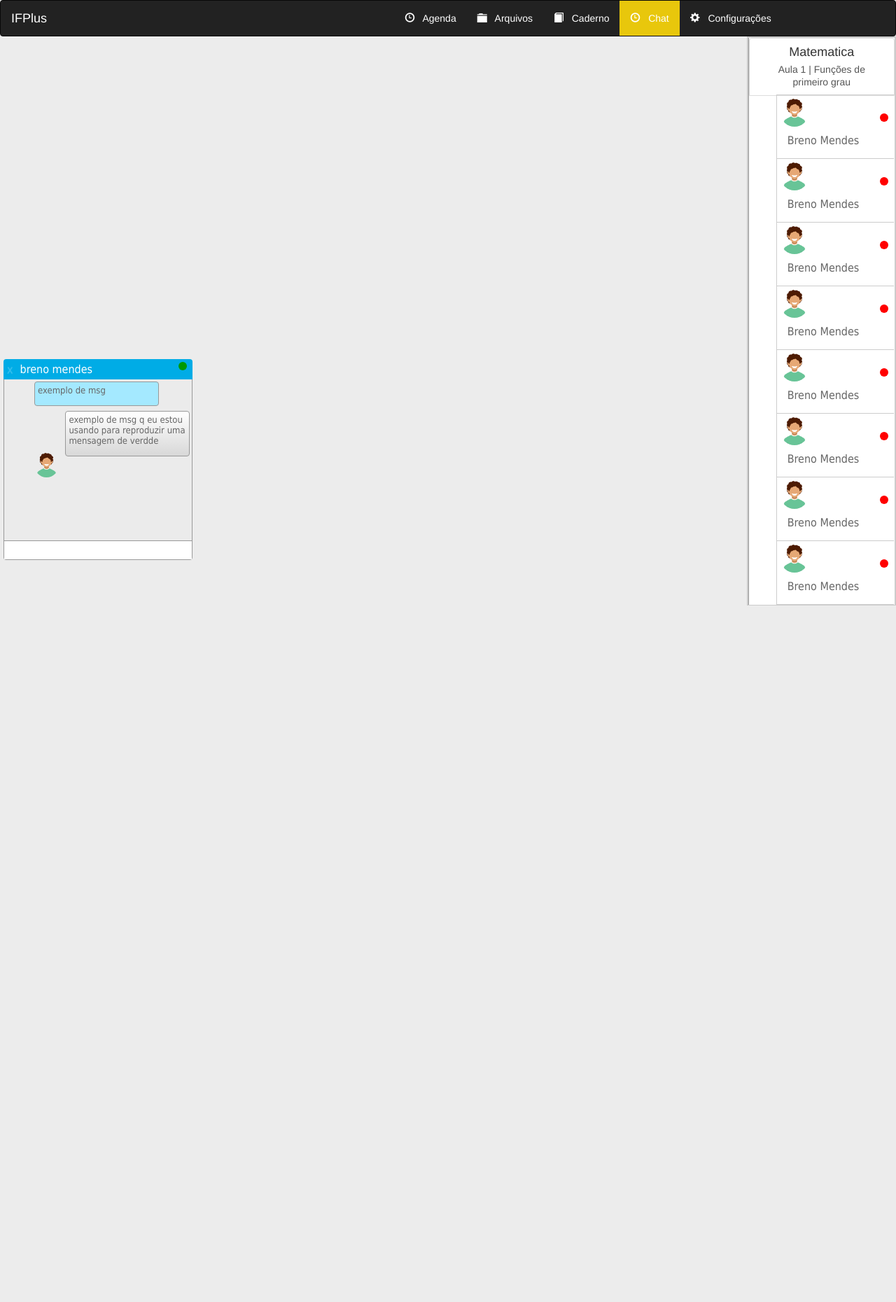
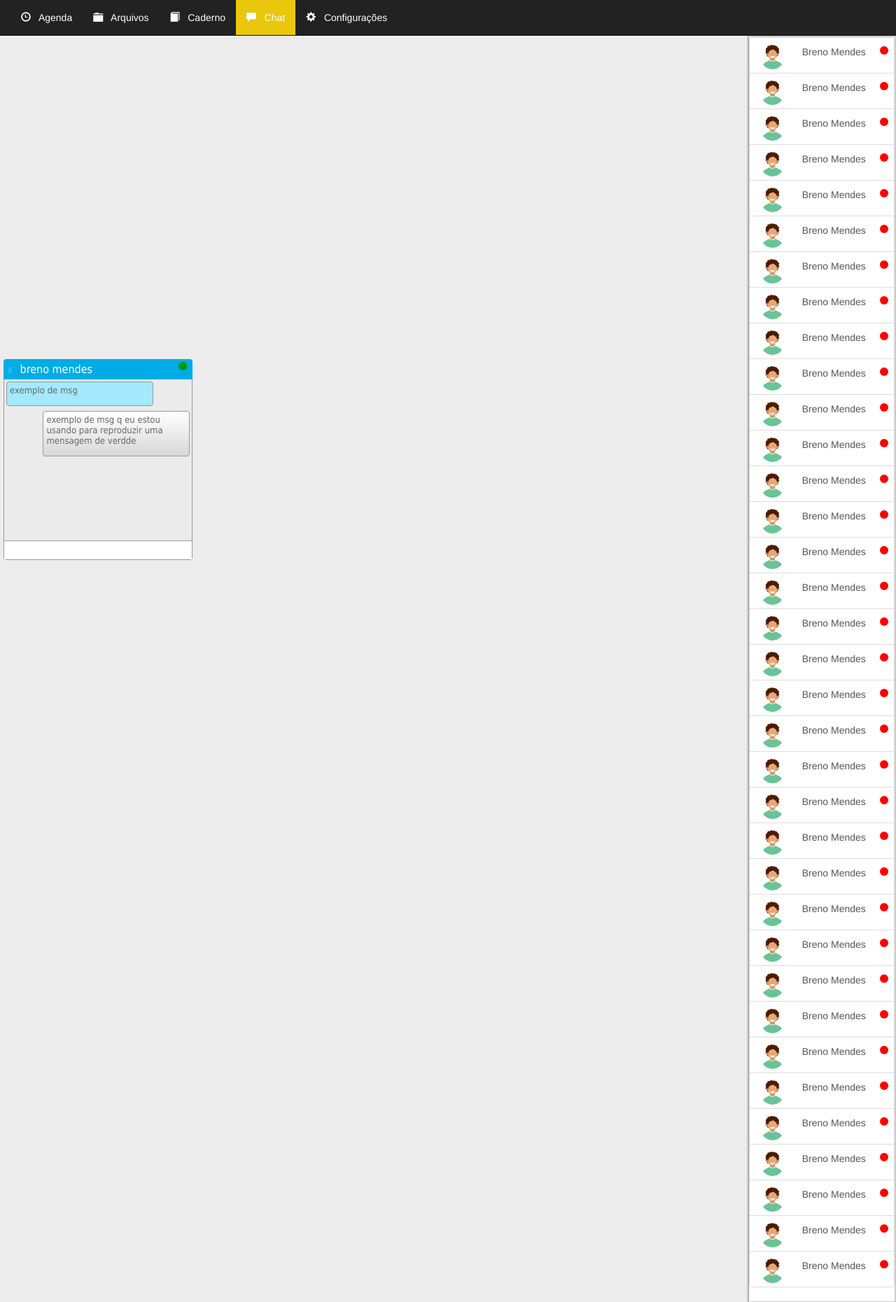
Before and after one commit to lucasgdutra/IFPlus, a PHP site: page /View/Chat/ in a window 1280 px wide. Shown: the whole page at 70% size. Before the commit the page ends 865 px from the top, so only its background shows below. Run offline with PHP 8.4, Linux system fonts and the light colour scheme.

Commit message:
correção CSS

```diff
--- a/View/Agenda/index.php
+++ b/View/Agenda/index.php
@@ -9,6 +9,7 @@ and open the template in the editor.
         <title>TODO supply a title</title>
         <meta charset="UTF-8">
         <meta name="viewport" content="width=device-width, initial-scale=1.0">
+        <link type="text/css" rel="stylesheet" href="../bibliotecas/css/reset.css">
         <link type="text/css" rel="stylesheet" href="../bibliotecas/bootstrap/css/bootstrap.css">
         <link type="text/css" rel="stylesheet" href="../bibliotecas/css/style.css">
     </head>
--- a/View/Arquivos/aluno.php
+++ b/View/Arquivos/aluno.php
@@ -9,6 +9,7 @@ and open the template in the editor.
         <title>IFPlus - Arquivos</title>
         <meta charset="UTF-8">
         <meta name="viewport" content="width=device-width, initial-scale=1.0">
+        <link type="text/css" rel="stylesheet" href="../bibliotecas/css/reset.css">
         <link type="text/css" rel="stylesheet" href="../bibliotecas/bootstrap/css/bootstrap.css">
         <link type="text/css" rel="stylesheet" href="../bibliotecas/css/style.css">
     </head>
--- a/View/Arquivos/index.php
+++ b/View/Arquivos/index.php
@@ -9,6 +9,7 @@ and open the template in the editor.
         <title>IFPlus - Arquivos</title>
         <meta charset="UTF-8">
         <meta name="viewport" content="width=device-width, initial-scale=1.0">
+        <link type="text/css" rel="stylesheet" href="../bibliotecas/css/reset.css">
         <link type="text/css" rel="stylesheet" href="../bibliotecas/bootstrap/css/bootstrap.css">
         <link type="text/css" rel="stylesheet" href="../bibliotecas/css/style.css">
         <style>
--- a/View/Arquivos/prof.php
+++ b/View/Arquivos/prof.php
@@ -9,6 +9,7 @@
         <title>IFPlus - Arquivos</title>
         <meta charset="UTF-8">
         <meta name="viewport" content="width=device-width, initial-scale=1.0">
+        <link type="text/css" rel="stylesheet" href="../bibliotecas/css/reset.css">
         <link type="text/css" rel="stylesheet" href="../bibliotecas/bootstrap/css/bootstrap.css">
         <link type="text/css" rel="stylesheet" href="../bibliotecas/css/style.css">
         <style>
--- a/View/Caderno/index.php
+++ b/View/Caderno/index.php
@@ -4,6 +4,7 @@
         <title>TODO supply a title</title>
         <meta charset="UTF-8">
         <meta name="viewport" content="width=device-width, initial-scale=1.0">
+        <link type="text/css" rel="stylesheet" href="../bibliotecas/css/reset.css">
         <link type="text/css" rel="stylesheet" href="../bibliotecas/bootstrap/css/bootstrap.css">
         <link type="text/css" rel="stylesheet" href="../bibliotecas/css/style.css">
     </head>
--- a/View/Chat/index.php
+++ b/View/Chat/index.php
@@ -9,6 +9,7 @@ and open the template in the editor.
         <title>mensageiro</title>
         <meta charset="UTF-8">
         <meta name="viewport" content="width=device-width, initial-scale=1.0">
+        <link type="text/css" rel="stylesheet" href="../bibliotecas/css/reset.css">
         <link type="text/css" rel="stylesheet" href="../bibliotecas/bootstrap/css/bootstrap.css">
         <link type="text/css" rel="stylesheet" href="../bibliotecas/css/style.css">
         <link type="text/css" rel="stylesheet" href="../bibliotecas/css/chat.css">
@@ -24,23 +25,19 @@ and open the template in the editor.
 
         <div class="container-fluid">
             <div class="row">
-                <div class="col-xs-2 col-xs-offset-10" id="mensageiro"><!--div msg podera ser removida-->
+                <div class="afix col-sm-3 col-sm-offset-9 col-md-2 col-md-offset-10 hidden-xs" id="mensageiro"><!--div msg podera ser removida-->
                     <aside id="users_online">
-                        <a href="#" class="list-group-item ">
-                            <h4 class="list-group-item-heading">Matematica</h4>
-                            <p class="list-group-item-text">Aula 1 | Funções de primeiro grau</p>
-                        </a>
-                        <ul>
-                            <?php for ($i = 1; $i <= 8; $i++): ?>
-                                <li id="5">
+                        <div class="list-group">
+                            <?php for ($i = 1; $i <= 35; $i++): ?>
+                                <a href="#" class="list-group-item ">
                                     <div class="imgSmall">
-                                        <img src="../bibliotecas/img/breno.png" border="0">
+                                        <img class="img-responsive img-circle" src="../bibliotecas/img/breno.png" border="0">
                                     </div>
-                                    <a href="#" id="3:5" class="comecar">Breno Mendes</a>
-                                    <span id="5" class="status off"></span>
-                                </li>
+                                    <p class="comecar">Breno Mendes</p>
+                                    <span  class="status off"></span>
+                                </a>
                             <?php endfor; ?>
-                        </ul>
+                            </div>
                     </aside>
                 </div>
                 <aside id="chats">
--- a/View/bibliotecas/css/chat.css
+++ b/View/bibliotecas/css/chat.css
@@ -24,7 +24,8 @@
     margin:11px;
     modificado por Lucas -> contrapositor*/
     background-color: #ccc;
-    height: 100%;
+    max-height: available;
+    overflow: auto;
     padding-bottom:1px;
     padding-left:2px;
     padding-right:2px;
@@ -50,6 +51,7 @@ ul{
 }
 
 #users_online {
+
     float: right;
     top:0;
     right:0;
@@ -94,16 +96,16 @@ ul{
 
 .imgSmall{
     float:left;
-    width:40px;
-    height:40px;
+    width:35px;
+    height:35px;
     overflow:hidden;
     border-radius:50%;
 }
 
-.imgSmall img{
+/*.imgSmall img{
     width:100%;
     height:100%;
-}
+}*/
 
 .status{
     position: absolute;
--- /dev/null
+++ b/View/bibliotecas/css/reset.css
@@ -0,0 +1,51 @@
+/* http://meyerweb.com/eric/tools/css/reset/
+   v2.0 | 20110126
+   License: none (public domain)
+*/
+*{
+    box-sizing: border-box;
+}
+
+html, body, div, span, applet, object, iframe,
+h1, h2, h3, h4, h5, h6, p, blockquote, pre,
+a, abbr, acronym, address, big, cite, code,
+del, dfn, em, img, ins, kbd, q, s, samp,
+small, strike, strong, sub, sup, tt, var,
+b, u, i, center,
+dl, dt, dd, ol, ul, li,
+fieldset, form, label, legend,
+table, caption, tbody, tfoot, thead, tr, th, td,
+article, aside, canvas, details, embed,
+figure, figcaption, footer, header, hgroup,
+menu, nav, output, ruby, section, summary,
+time, mark, audio, video {
+	margin: 0;
+	padding: 0;
+	border: 0;
+	font-size: 100%;
+	font: inherit;
+	vertical-align: baseline;
+}
+/* HTML5 display-role reset for older browsers */
+article, aside, details, figcaption, figure,
+footer, header, hgroup, menu, nav, section {
+	display: block;
+}
+body {
+	line-height: 1;
+}
+ol, ul {
+	list-style: none;
+}
+blockquote, q {
+	quotes: none;
+}
+blockquote:before, blockquote:after,
+q:before, q:after {
+	content: '';
+	content: none;
+}
+table {
+	border-collapse: collapse;
+	border-spacing: 0;
+}
--- a/View/bibliotecas/css/style.css
+++ b/View/bibliotecas/css/style.css
@@ -56,7 +56,7 @@ body{
 {
     padding: 20px;
     margin: 20px 0;
-    border: 1px solid #eee;
+    border-left: 1px solid #eee;
     border-left-width: 5px;
     border-radius: 3px;
 }
--- a/View/header.php
+++ b/View/header.php
@@ -1,8 +1,8 @@
 <header>
-    <nav class="navbar navbar-inverse">
+    <nav class="navbar navbar-static-top navbar-inverse">
         <div class="container-fluid">
             <div class="row">
-                <div class="navbar-header col-md-5">
+                <div class="navbar-header">
                     <div >
                         <button type="button" class="navbar-toggle collapsed" data-toggle="collapse" data-target="#collapse-navbar" >
                             <span class="sr-only">Toggle navigation</span>
@@ -10,17 +10,19 @@
                             <span class="icon-bar"></span>
                             <span class="icon-bar"></span>
                         </button>
-                        <a class="navbar-brand" href="#"><?php echo"IFPlus"; ?></a>
+
+                        <a class="navbar-brand visible-xs" href="#"><?php echo$nome_tela; ?></a>
+
                     </div>
                 </div>
-                <div class=" col-md-7">
+                <div class="col-md-12">
                     <div class="collapse navbar-collapse container " id="collapse-navbar" aria-expanded="false">
 
                         <ul id="ul" class="nav navbar-nav">
                             <li <?php
-                                if ($nome_tela == 'Agenda') {
-                                    echo 'class="active"';
-                                }
+                            if ($nome_tela == 'Agenda') {
+                                echo 'class="active"';
+                            }
                             ?>>
                                 <a href="../Agenda/">
                                     <span class="glyphicon glyphicon-time" aria-hidden="true"></span>
@@ -62,7 +64,7 @@
                             }
                             ?>>
                                 <a  href="../Chat/">
-                                    <span class="glyphicon glyphicon-time" aria-hidden="true"></span>
+                                    <span class="glyphicon glyphicon-comment" aria-hidden="true"></span>
                                     &nbsp;
                                     Chat
                                 </a>
--- a/View/login-desktop.php
+++ b/View/login-desktop.php
@@ -4,6 +4,7 @@
         <meta charset="utf-8">
         <meta http-equiv="X-UA-Compatible" content="IE=edge">
         <meta name="viewport" content="width=device-width, initial-scale=1">
+        <link type="text/css" rel="stylesheet" href="../bibliotecas/css/reset.css">
         <link type="text/css" rel="stylesheet" href="bibliotecas/bootstrap/css/bootstrap.css">
         <link type="text/css" rel="stylesheet" href="bibliotecas/css/style.css">
 
--- a/View/login-smartphone.php
+++ b/View/login-smartphone.php
@@ -4,6 +4,7 @@
         <meta charset="utf-8">
         <meta http-equiv="X-UA-Compatible" content="IE=edge">
         <meta name="viewport" content="width=device-width, initial-scale=1">
+        <link type="text/css" rel="stylesheet" href="../bibliotecas/css/reset.css">
         <link type="text/css" rel="stylesheet" href="bibliotecas/bootstrap/css/bootstrap.css">
         <link type="text/css" rel="stylesheet" href="bibliotecas/css/style.css">
     </head>
--- a/index.php
+++ b/index.php
@@ -6,6 +6,9 @@
     <head>
         <title>IFPlus</title>
         <meta charset="utf-8">
+        <link type="text/css" rel="stylesheet" href="View//bibliotecas/css/reset.css">
+        <link type="text/css" rel="stylesheet" href="View/bibliotecas/bootstrap/css/bootstrap.css">
+        <link type="text/css" rel="stylesheet" href="View/bibliotecas/css/style.css">
     </head>
     <body>
 
```
Also changed, not shown: funcaomobile.php (added, +15 -0 lines), index_direcionador.php (+4 -9 lines).
